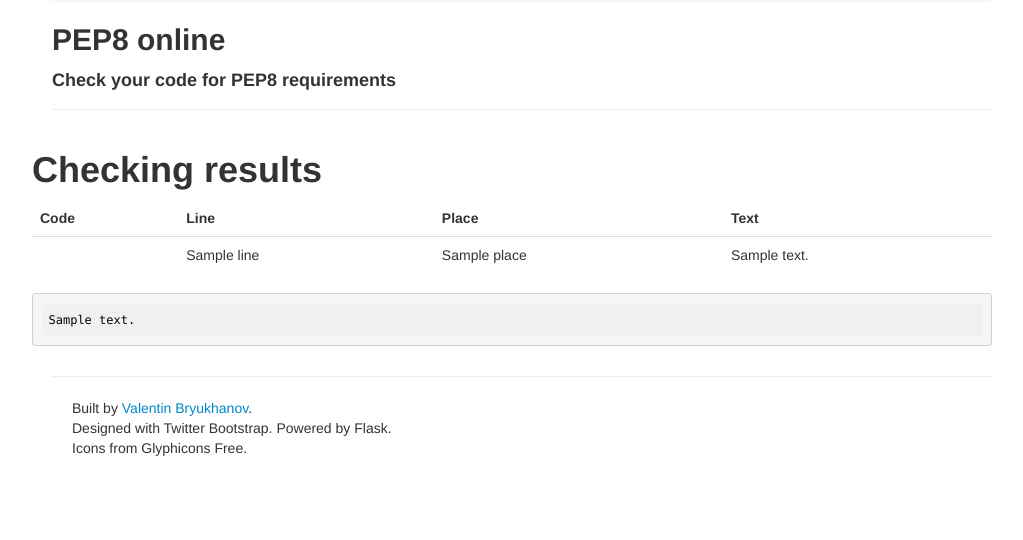
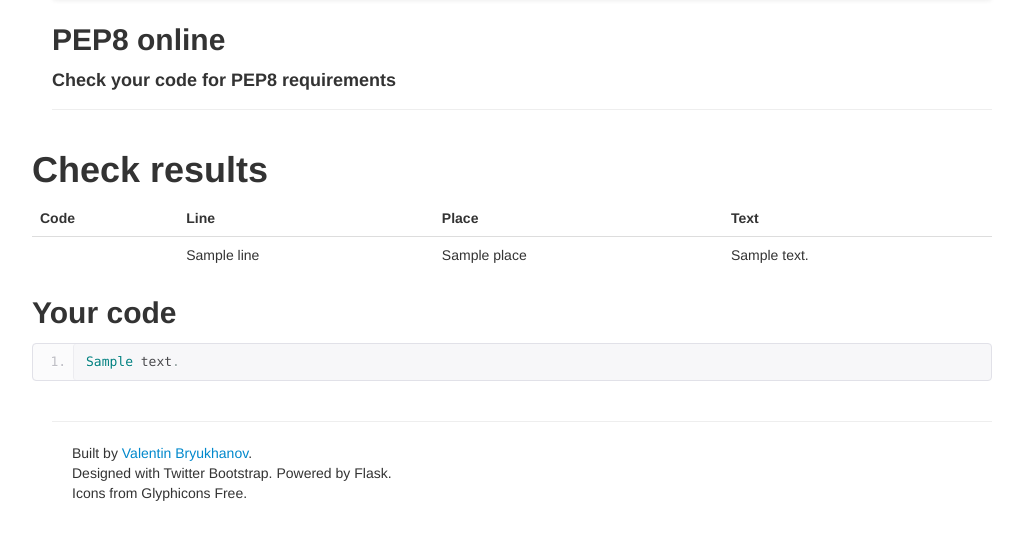
Before and after one commit to Bryukh/pep8online, a Flask app: template templates/check_result.html in a window 1280 px wide. Shown: the part 42-582 px from the top of the page, without its empty margins (118-1141 px from the left). Run offline with Flask 2, Linux system fonts and the light colour scheme; the template is opened without the code that fills it: most values are stand-ins (such as "Sample title", 1, 10 or a date in 2020).

Commit message:
Change highlight.js to prettify.js for hightlight code

```diff
--- /dev/null
+++ b/static/highlight/prettify.css
@@ -0,0 +1,30 @@
+.com { color: #93a1a1; }
+.lit { color: #195f91; }
+.pun, .opn, .clo { color: #93a1a1; }
+.fun { color: #dc322f; }
+.str, .atv { color: #D14; }
+.kwd, .prettyprint .tag { color: #1e347b; }
+.typ, .atn, .dec, .var { color: teal; }
+.pln { color: #48484c; }
+
+.prettyprint {
+    padding: 8px;
+    background-color: #f7f7f9;
+    border: 1px solid #e1e1e8;
+}
+.prettyprint.linenums {
+    -webkit-box-shadow: inset 40px 0 0 #fbfbfc, inset 41px 0 0 #ececf0;
+    -moz-box-shadow: inset 40px 0 0 #fbfbfc, inset 41px 0 0 #ececf0;
+    box-shadow: inset 40px 0 0 #fbfbfc, inset 41px 0 0 #ececf0;
+}
+
+/* Specify class=linenums on a pre to get line numbering */
+ol.linenums {
+    margin: 0 0 0 33px; /* IE indents via margin-left */
+}
+ol.linenums li {
+    padding-left: 12px;
+    color: #bebec5;
+    line-height: 20px;
+    text-shadow: 0 1px 0 #fff;
+}
--- a/static/highlight/styles/default.css
+++ /dev/null
@@ -1,132 +0,0 @@
-/*
-
-Original style from softwaremaniacs.org (c) Ivan Sagalaev <Maniac@SoftwareManiacs.Org>
-
-*/
-
-pre code {
-  display: block; padding: 0.5em;
-  background: #F0F0F0;
-}
-
-pre code,
-pre .ruby .subst,
-pre .tag .title,
-pre .lisp .title,
-pre .clojure .built_in,
-pre .nginx .title {
-  color: black;
-}
-
-pre .string,
-pre .title,
-pre .constant,
-pre .parent,
-pre .tag .value,
-pre .rules .value,
-pre .rules .value .number,
-pre .preprocessor,
-pre .ruby .symbol,
-pre .ruby .symbol .string,
-pre .aggregate,
-pre .template_tag,
-pre .django .variable,
-pre .smalltalk .class,
-pre .addition,
-pre .flow,
-pre .stream,
-pre .bash .variable,
-pre .apache .tag,
-pre .apache .cbracket,
-pre .tex .command,
-pre .tex .special,
-pre .erlang_repl .function_or_atom,
-pre .markdown .header {
-  color: #800;
-}
-
-pre .comment,
-pre .annotation,
-pre .template_comment,
-pre .diff .header,
-pre .chunk,
-pre .markdown .blockquote {
-  color: #888;
-}
-
-pre .number,
-pre .date,
-pre .regexp,
-pre .literal,
-pre .smalltalk .symbol,
-pre .smalltalk .char,
-pre .go .constant,
-pre .change,
-pre .markdown .bullet,
-pre .markdown .link_url {
-  color: #080;
-}
-
-pre .label,
-pre .javadoc,
-pre .ruby .string,
-pre .decorator,
-pre .filter .argument,
-pre .localvars,
-pre .array,
-pre .attr_selector,
-pre .important,
-pre .pseudo,
-pre .pi,
-pre .doctype,
-pre .deletion,
-pre .envvar,
-pre .shebang,
-pre .apache .sqbracket,
-pre .nginx .built_in,
-pre .tex .formula,
-pre .erlang_repl .reserved,
-pre .input_number,
-pre .markdown .link_label,
-pre .vhdl .attribute,
-pre .clojure .attribute {
-  color: #88F
-}
-
-pre .keyword,
-pre .id,
-pre .phpdoc,
-pre .title,
-pre .built_in,
-pre .aggregate,
-pre .css .tag,
-pre .javadoctag,
-pre .phpdoc,
-pre .yardoctag,
-pre .smalltalk .class,
-pre .winutils,
-pre .bash .variable,
-pre .apache .tag,
-pre .go .typename,
-pre .tex .command,
-pre .markdown .strong,
-pre .request,
-pre .status {
-  font-weight: bold;
-}
-
-pre .markdown .emphasis {
-  font-style: italic;
-}
-
-pre .nginx .built_in {
-  font-weight: normal;
-}
-
-pre .coffeescript .javascript,
-pre .xml .css,
-pre .xml .javascript,
-pre .xml .vbscript,
-pre .tex .formula {
-  opacity: 0.5;
-}
--- a/templates/base.html
+++ b/templates/base.html
@@ -4,13 +4,13 @@
     <meta http-equiv="Content-type" content="text/html; charset=utf-8"/>
     <meta http-equiv="Content-Language" content="ru-ru"/>
 
-    <script src="/static/highlight/highlight.pack.js" type="text/javascript"></script>
-    <script>hljs.initHighlightingOnLoad();</script>
+    <link rel="stylesheet" href="/static/css/bootstrap.css" type="text/css">
 
-    <link rel="stylesheet" href="/static/css/bootstrap.css" type="text/css">
-    <link rel="stylesheet" href="/static/highlight/styles/default.css" type="text/css">
+    <script src="/static/highlight/prettify.js" type="text/javascript"></script>
+    <link rel="stylesheet" href="/static/highlight/prettify.css" type="text/css">
+
 </head>
-<body>
+<body onload="prettyPrint()">
 <div class="container">
     <div class="navbar">
         <div class="navbar-inner">
--- a/templates/check_result.html
+++ b/templates/check_result.html
@@ -1,6 +1,6 @@
 {% extends "base.html" %}
 {% block content %}
-        <h1>Checking results</h1>
+        <h1>Check results</h1>
 
         <table class="table">
             <thead>
@@ -43,5 +43,6 @@
 
             </tbody>
         </table>
-    <pre><code class="python">{{ code_text }}</code></pre>
+    <h2>Your code</h2>
+    <pre class="prettyprint linenums lang-python">{{ code_text }}</pre>
 {% endblock %}
```
Also changed, not shown: static/highlight/highlight.pack.js (deleted), static/highlight/prettify.js (added).
